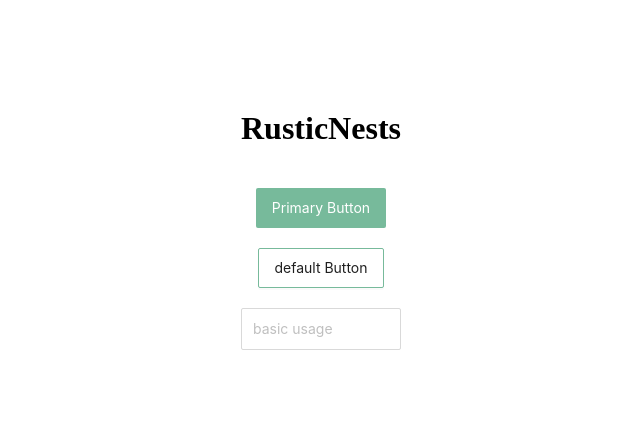
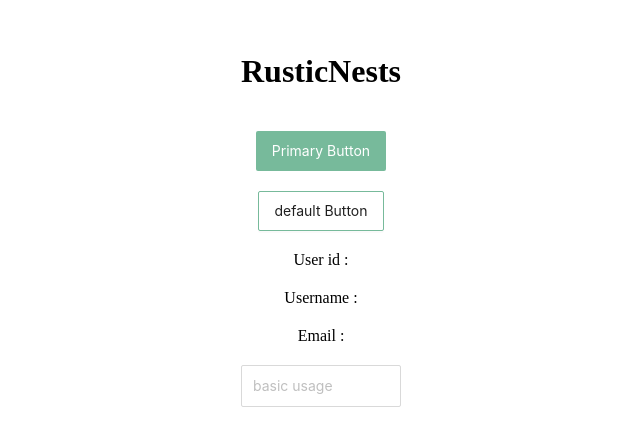
Before and after one commit to IrisKerr/RusticNests, a Next.js app in the folder my-app/: page / in a window 1280 px wide. Shown: the part 189-634 px from the top of the page, without its empty margins (319-959 px from the left). Built offline with nearby package versions, Linux system fonts and the light colour scheme; no server answers.

Commit message:
✨get currentUser infos

```diff
--- a/my-app/src/app/page.tsx
+++ b/my-app/src/app/page.tsx
@@ -1,7 +1,15 @@
 import { Button, Input } from "antd";
-import { UserButton } from "@clerk/nextjs";
+import { UserButton, currentUser } from "@clerk/nextjs";
 
-export default function Home() {
+export default async function Home() {
+  const loggedInUser = await currentUser();
+
+  const username = loggedInUser?.username
+    ? loggedInUser?.username
+    : `${loggedInUser?.firstName ?? ""}${
+        loggedInUser?.lastName ? `${loggedInUser.lastName}` : ""
+      }`;
+
   return (
     <>
       <div className="flex flex-col justify-center items-center gap-5 h-screen">
@@ -9,6 +17,9 @@ export default function Home() {
         <Button type="primary">Primary Button</Button>
         <Button>default Button</Button>
         <UserButton />
+        <span>User id : {loggedInUser?.id}</span>
+        <span>Username : {username}</span>
+        <span>Email : {loggedInUser?.emailAddresses[0].emailAddress}</span>
         <Input placeholder="basic usage" className="w-40"></Input>
       </div>
     </>
```
